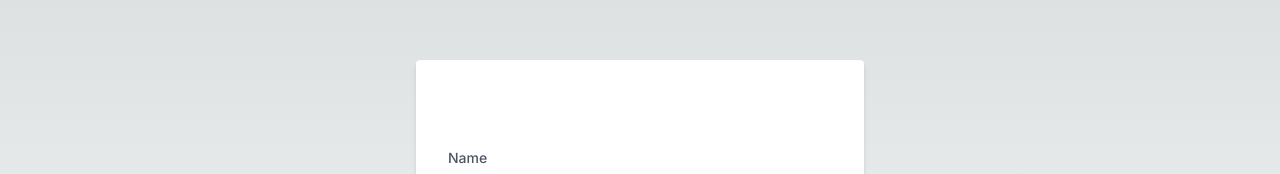
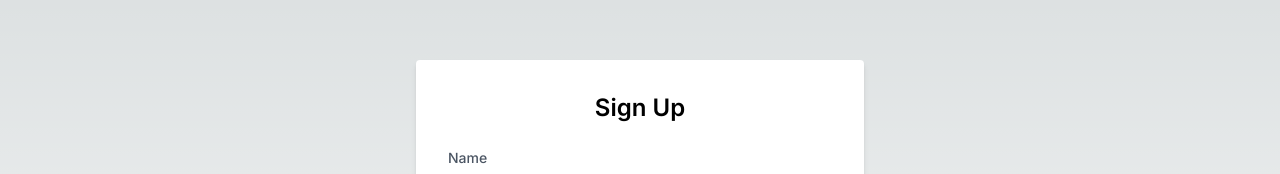
Before and after one commit to xynrgys/nextjs-fastapi-starter, a Next.js app: page /signup in a window 1280 px wide. Shown: the part 135-309 px from the top of the page. Built offline with nearby package versions, Linux system fonts and the light colour scheme.

Commit message:
text color change

```diff
--- a/app/signin/page.tsx
+++ b/app/signin/page.tsx
@@ -40,7 +40,7 @@ export default function SignInPage() {
   return (
     <div className="flex items-center justify-center min-h-screen">
       <div className="w-full max-w-md p-8 bg-white rounded shadow-md">
-        <h2 className="mb-6 text-2xl text-white font-semibold text-center">Sign In</h2>
+        <h2 className="mb-6 text-2xl text-black font-semibold text-center">Sign In</h2>
         <form onSubmit={handleSubmit}>
           <div className="mb-4">
             <label htmlFor="email" className="block mb-2 text-sm font-medium text-gray-600">Email</label>
--- a/app/signup/page.tsx
+++ b/app/signup/page.tsx
@@ -36,7 +36,7 @@ export default function SignUpPage() {
   return (
     <div className="flex items-center justify-center min-h-screen">
       <div className="w-full max-w-md p-8 bg-white rounded shadow-md">
-        <h2 className="mb-6 text-2xl text-white font-semibold text-center">Sign Up</h2>
+        <h2 className="mb-6 text-2xl text-black font-semibold text-center">Sign Up</h2>
         <form onSubmit={handleSubmit}>
           <div className="mb-4">
             <label htmlFor="name" className="block mb-2 text-sm font-medium text-gray-600">Name</label>
```
